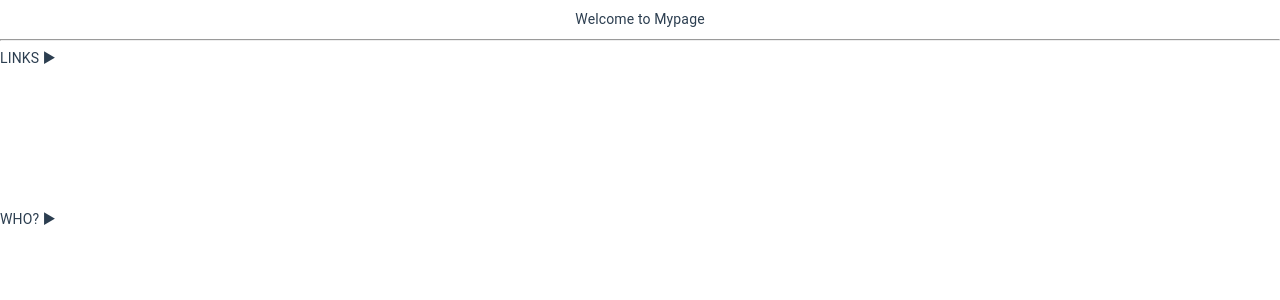
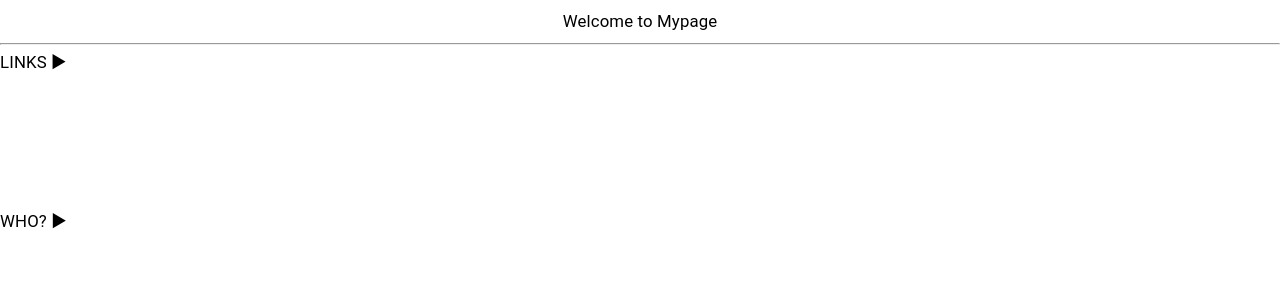
Before and after one commit to ritarock/sandbox, a Vue app in the folder sample_page/: page / in a window 1280 px wide. Shown: the top 300 px of the page. Built offline with nearby package versions, Linux system fonts and the light colour scheme.

Commit message:
フォントサイズを変更

```diff
--- a/sample_page/src/App.vue
+++ b/sample_page/src/App.vue
@@ -20,7 +20,7 @@ export default {
   /*font-family: 'Avenir', Helvetica, Arial, sans-serif;
   -webkit-font-smoothing: antialiased;
   -moz-osx-font-smoothing: grayscale;*/
-  color: #2c3e50;
+  /*color: #2c3e50;*/
   margin: 0px;
   padding: 0px;
 }
--- a/sample_page/src/components/BodyContent.vue
+++ b/sample_page/src/components/BodyContent.vue
@@ -2,7 +2,8 @@
   <div id="body">
     <h1>Welcome to Mypage</h1>
     <hr />
-    <div @click="clickLink">{{link}}</div>
+
+    <div @click="clickLink" style="font-size:120%;">{{link}}</div>
     <span v-if="listLink" class="link-list">
       <span @mouseenter="qiitaShowIcon" @mouseleave="qiitaHiddenIcon" class="qiita-list">
         <a href="https://qiita.com/ritarock">qiita</a>
@@ -21,7 +22,7 @@
       <span class="hatenablog-icon" v-if="hatenablogActiveIcon"><img src="../assets/hatena.png" width="400" height="400"></span>
     </span>
 
-    <div @click="clickWho" class="who-list">{{who}}</div>
+    <div @click="clickWho" class="who-list" style="font-size:120%;">{{who}}</div>
     <span v-if="linkWho">
       <span class="who-name">NAME: ritarock</span>
       <span class="who-mail">MAIL: wkryz1204@gmail.com</span>
@@ -91,11 +92,10 @@ export default {
   color: black;
 }
 h1{
-  font-size: 100%;
+  font-size: 120%;
   font-weight: normal;
   text-align: center;
 }
-
 .link-list {
   position: relative;
   left: 0px;
@@ -105,16 +105,19 @@ h1{
   position: absolute;
   top: 0px;
   left: 10px;
+  font-size:120%;
 }
 .github-list {
   position: absolute;
   top: 20px;
   left: 10px;
+  font-size:120%;
 }
 .hatenablog-list {
   position: absolute;
   top: 40px;
   left: 10px;
+  font-size:120%;
 }
 .qiita-icon{
   position: absolute;
@@ -140,11 +143,13 @@ h1{
   position: absolute;
   top: 225px;
   left: 10px;
+  font-size:120%;
 }
 .who-mail {
   position: absolute;
   top: 245px;
   left: 10px;
+  font-size:120%;
 }
 
 </style>
```
